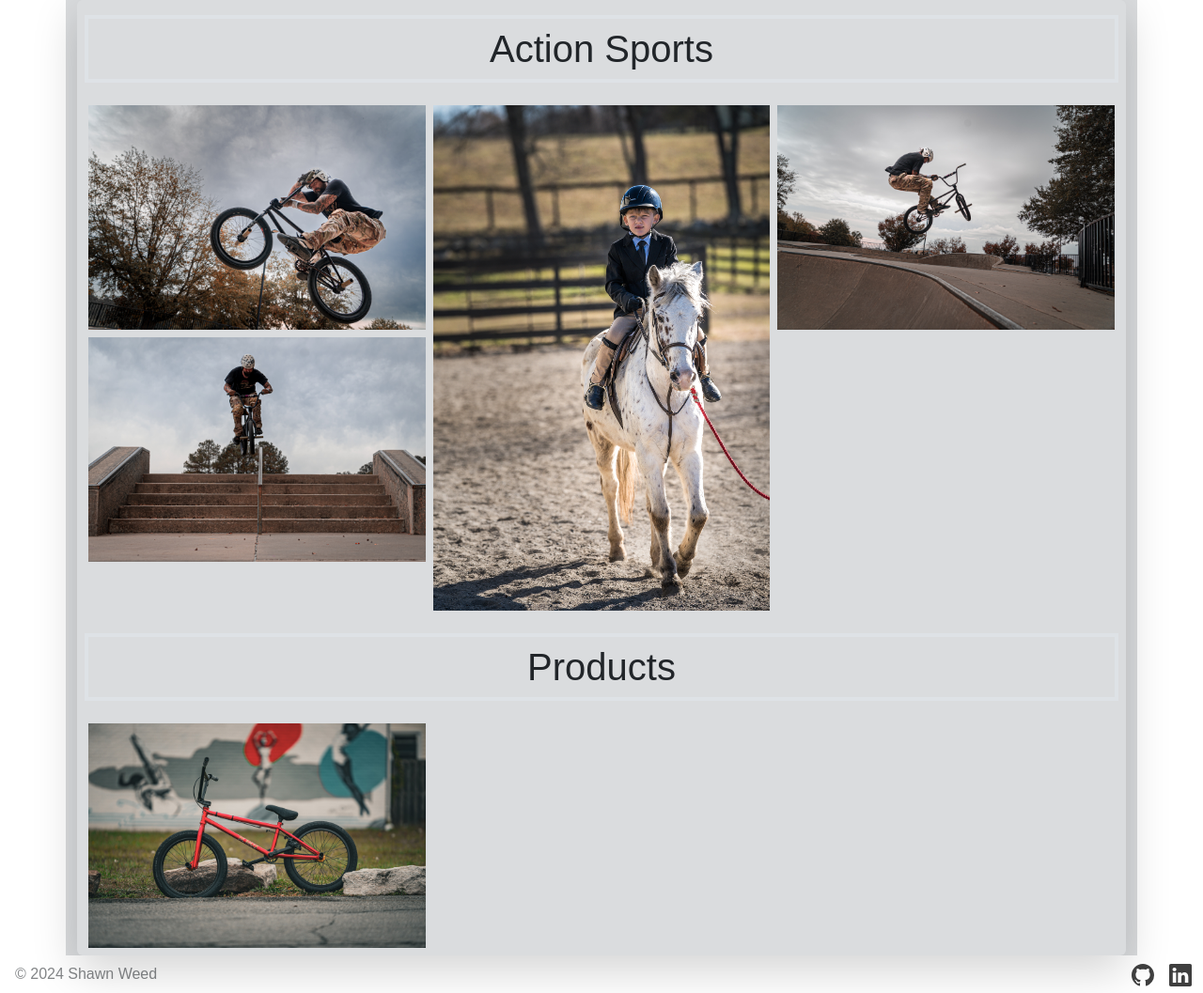
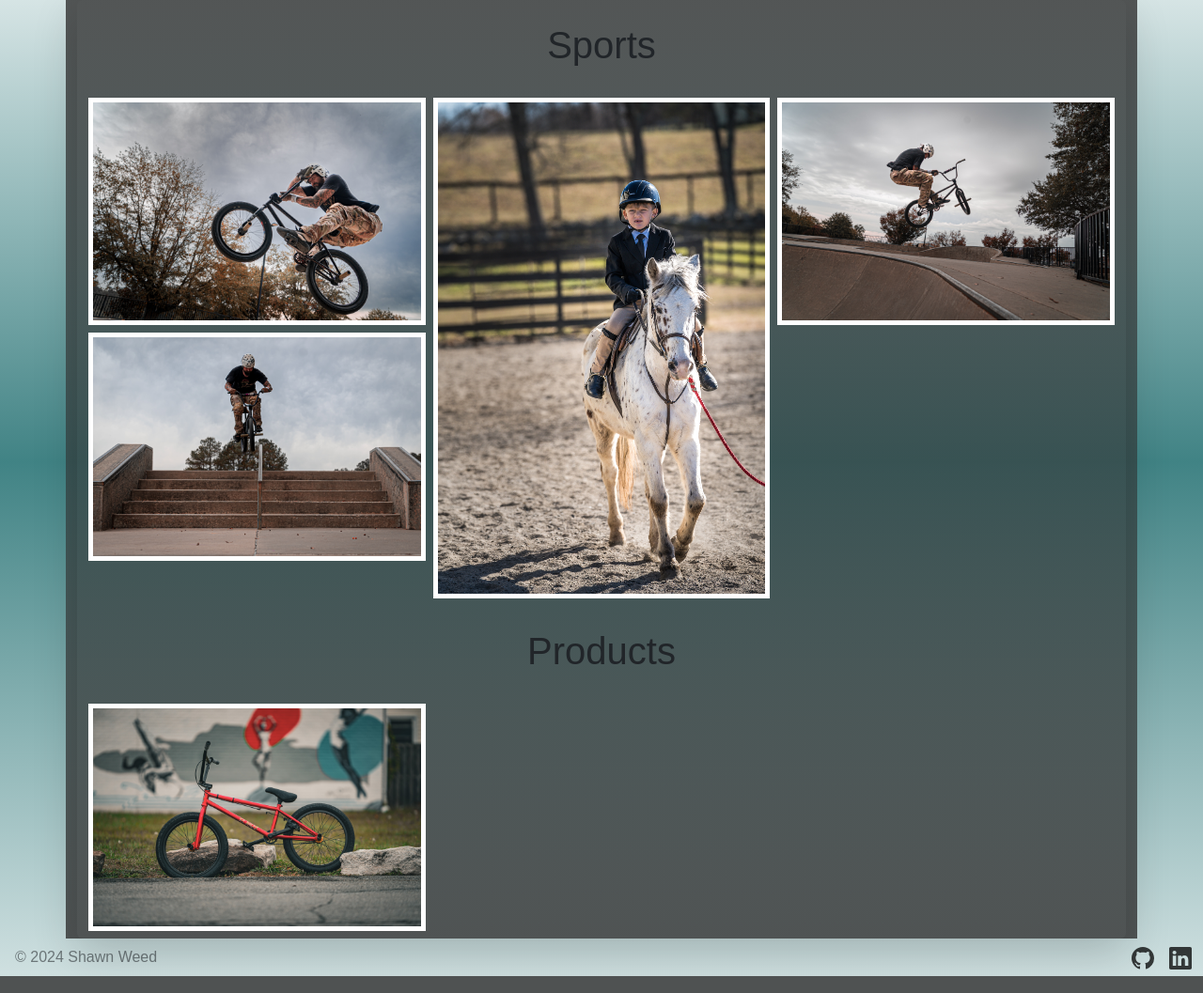
Before and after one commit to shawn-weed/portfolio-website, a Flask app: page /creative/photography in a window 1280 px wide. Shown: the part 56-1113 px from the top of the page at 94% size. Run offline with Flask 3, Linux system fonts and the light colour scheme; some libraries are stand-ins or nearby versions.

Commit message:
Style changes

```diff
--- a/static/css/index.css
+++ b/static/css/index.css
@@ -15,6 +15,7 @@ a:hover {
     overflow-x: hidden;
     position: relative;
     width: 100%;
+    background-image: linear-gradient(to bottom,rgba(17, 100, 102,.1), rgba(17, 100, 102, .8), rgba(17, 100, 102,.2))
 }
 
 /* #nameContainer, #dv, #create, #about{
@@ -82,3 +83,7 @@ a:hover {
     background-color: black;
     border: 2px solid white;
 }
+
+#bg {
+    background-image: linear-gradient(to bottom,rgba(50, 50, 50,.8), rgba(50, 50, 50, .6), rgba(50, 50, 50,.8));
+}
--- a/templates/developer.html
+++ b/templates/developer.html
@@ -5,9 +5,8 @@
     >
       Projects
     </h1>
-    <h3 class='text-center5rt'>
-      A list of projects I have completed. Cards are created programatically
-      through a request to the GitHub API.
+    <h3 class='text-center'>
+      A list of projects that I have completed
     </h3>
     {%if projects%}
       {%for repo in projects%}
--- a/templates/index.html
+++ b/templates/index.html
@@ -11,14 +11,14 @@
         <script src="https://kit.fontawesome.com/bc5246f376.js" crossorigin="anonymous"></script>
       </head>
     <body id='homeBody'>
-      <div class='position-relative z-2'>
+      <div id='page' class='position-relative z-2'>
         {% include 'nav.html'%}
       </div>
-      <div id='bg' class='container bg-secondary bg-opacity-25 w-100 d-flex align-items-center'>
+      <div id='bg' class='container w-100 d-flex align-items-center'>
         <div id='mainContainer' class='container d-flex min-vh-100 align-items-center shadow-lg rounded'>
-        {% block content %}
-          <img id='me' src='static/images/_DSC1291-Edit.png' class='position-absolute align-self-end h-100 z-0 opacity-50'/>
-          <div id='textContainer' class='position-relative container align-items-end mw-50'>
+          {% block content %}
+          <img id='me' src='static/images/_DSC1291-Edit.png' class='position-absolute align-self-end h-100 z-0 opacity-75'/>
+          <div id='textContainer' class='position-relative container align-items-center mw-50'>
             <div id='nameContainer' class='container d-flex justify-content-center'>
               <span class='display-4'>Shawn Weed</span>
             </div>
--- a/templates/photography.html
+++ b/templates/photography.html
@@ -1,51 +1,50 @@
 {% extends 'index.html' %}
-
 {% block content%}
 <div id="gallery">
   <div class='row align-items-start text-center g-2 mb-2'>
-    <h1 class='mt-4 mb-2 p-2 border border-4'>Action Sports</h1>
+    <h1 class='mt-4 mb-2 p-2'>Sports</h1>
     <div class = 'col-sm-12 col-md-4'>
     {% for i in actionImgCol1 %}
       <div class = "vstack">
-        <img class = 'img-fluid mt-2' src="../static/images/action/{{i}}" />
+        <img class = 'img-fluid mt-2 border border-5 border-white' src="../static/images/action/{{i}}" />
       </div>
     {% endfor %}
     </div>
     <div class = 'col-sm-12 col-md-4 '>
     {% for i in actionImgCol2 %}
       <div class = "vstack">
-        <img class = 'img-fluid mt-2' src="../static/images/action/{{i}}" />
+        <img class = 'img-fluid mt-2 border border-5 border-white' src="../static/images/action/{{i}}" />
       </div>
     {% endfor %}
     </div>
     <div class = 'col-sm-12 col-md-4'>
       {% for i in actionImgCol3 %}
         <div class = "vstack">
-          <img class = 'img-fluid mt-2' src="../static/images/action/{{i}}" />
+          <img class = 'img-fluid mt-2 border border-5 border-white' src="../static/images/action/{{i}}" />
         </div>
       {% endfor %}
       </div>
   </div>
   <div class='row align-items-start text-center g-2 mb-2'>
-    <h1 class='mt-4 mb-2 p-2 border border-4'>Products</h1>
+    <h1 class='mt-4 mb-2 p-2'>Products</h1>
     <div class = 'col-sm-12 col-md-4'>
     {% for i in productsImgCol1 %}
       <div class = "vstack">
-        <img class = 'img-fluid mt-2' src="../static/images/products/{{i}}" />
+        <img class = 'img-fluid mt-2 border border-5 border-white' src="../static/images/products/{{i}}" />
       </div>
     {% endfor %}
     </div>
     <div class = 'col-sm-12 col-md-4'>
     {% for i in productsImgCol2 %}
       <div class = "vstack">
-        <img class = 'img-fluid mt-2' src="../static/images/products/{{i}}" />
+        <img class = 'img-fluid mt-2 border border-5 border-white' src="../static/images/products/{{i}}" />
       </div>
     {% endfor %}
     </div>
     <div class = 'col-sm-12 col-md-4'>
       {% for i in productsImgCol3 %}
         <div class = "vstack">
-          <img class = 'img-fluid mt-2' src="../static/images/products/{{i}}" />
+          <img class = 'img-fluid mt-2 border border-5 border-white' src="../static/images/products/{{i}}" />
         </div>
       {% endfor %}
       </div>
```
